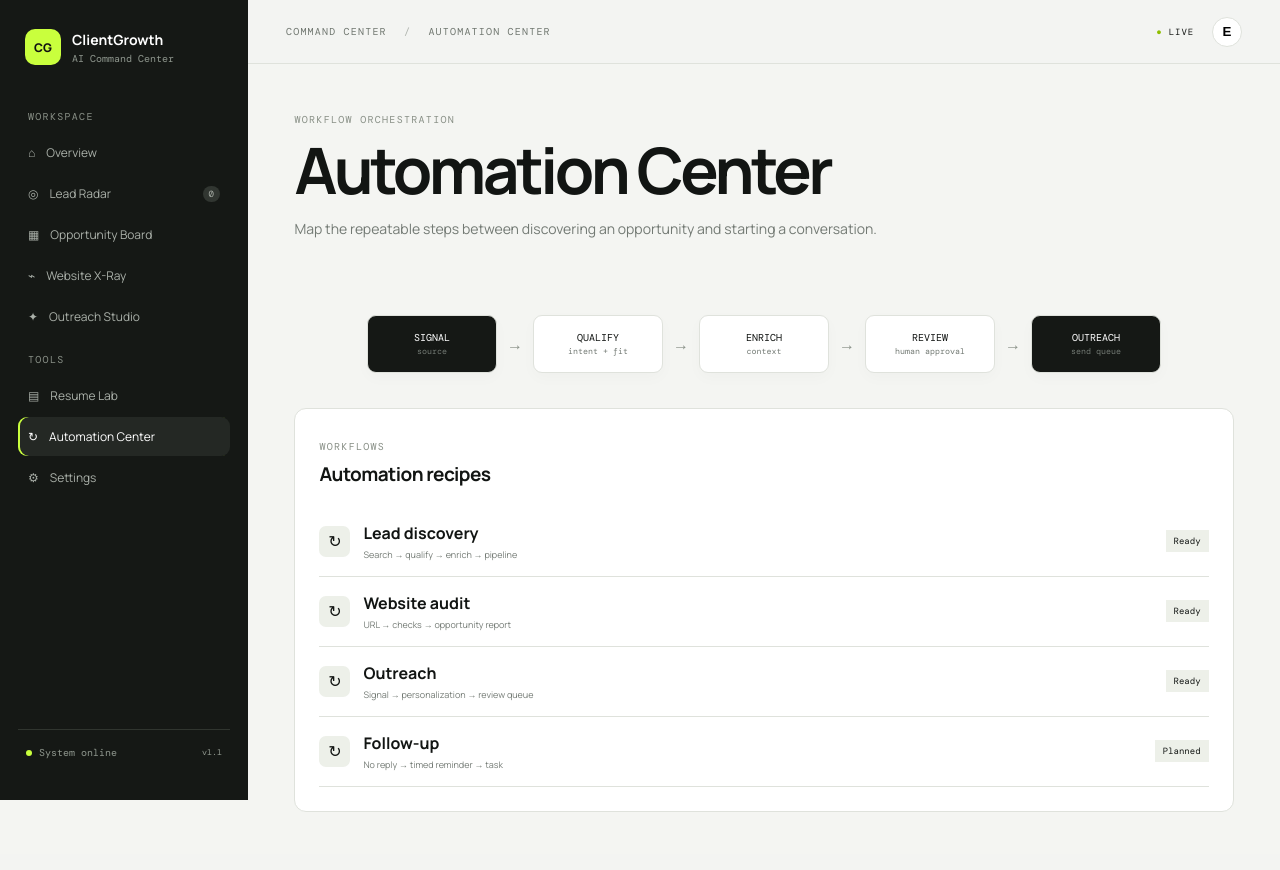
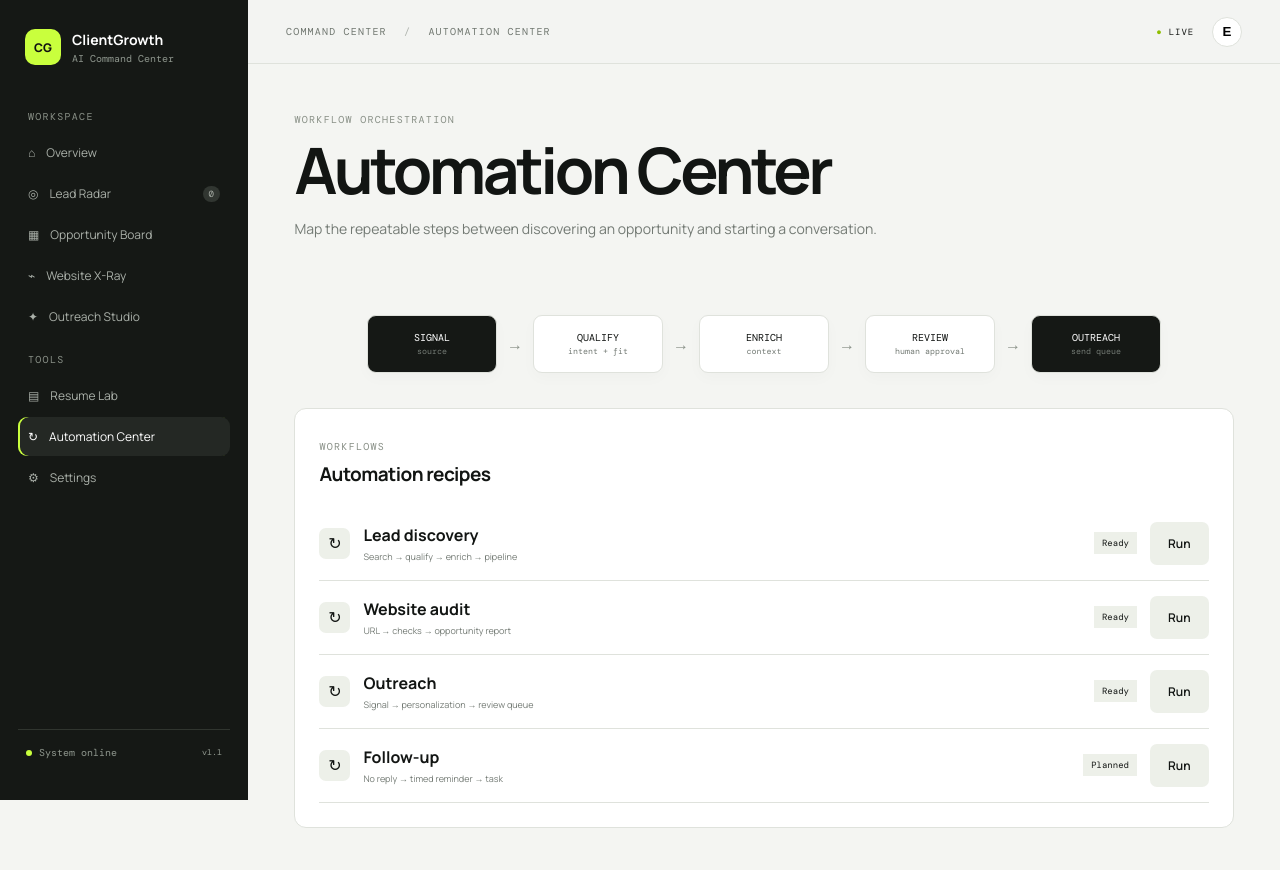
Before and after one commit to Ab2612Ab/clientgrowth-ai-hub, a FastAPI app: page /automations in a window 1280 px wide. Before the commit the page ends 812 px from the top, so only its background shows below. Run offline with FastAPI, Linux system fonts and the light colour scheme.

Commit message:
Make Automation Center actionable

```diff
--- a/templates/automations.html
+++ b/templates/automations.html
@@ -1 +1 @@
-{% extends 'base.html' %}{% block title %}Automation Center · ClientGrowth AI{% endblock %}{% block crumb %}AUTOMATION CENTER{% endblock %}{% block content %}<section class="pagehead"><div><span class="eyebrow">WORKFLOW ORCHESTRATION</span><h1>Automation Center</h1><p>Map the repeatable steps between discovering an opportunity and starting a conversation.</p></div></section><div class="flow"><div class="flow-node start">SIGNAL<br><small>source</small></div><div class="connector">→</div><div class="flow-node">QUALIFY<br><small>intent + fit</small></div><div class="connector">→</div><div class="flow-node">ENRICH<br><small>context</small></div><div class="connector">→</div><div class="flow-node">REVIEW<br><small>human approval</small></div><div class="connector">→</div><div class="flow-node end">OUTREACH<br><small>send queue</small></div></div><div class="panel"><div class="panel-head"><div><span class="eyebrow">WORKFLOWS</span><h2>Automation recipes</h2></div></div>{% for f in flows %}<div class="workflow-row"><div class="workflow-icon">↻</div><div><b>{{f[0]}}</b><span>{{f[1]}}</span></div><em class="state">{{f[2]}}</em></div>{% endfor %}</div>{% endblock %}
+{% extends 'base.html' %}{% block title %}Automation Center · ClientGrowth AI{% endblock %}{% block crumb %}AUTOMATION CENTER{% endblock %}{% block content %}<section class="pagehead"><div><span class="eyebrow">WORKFLOW ORCHESTRATION</span><h1>Automation Center</h1><p>Map the repeatable steps between discovering an opportunity and starting a conversation.</p></div></section><div class="flow"><div class="flow-node start">SIGNAL<br><small>source</small></div><div class="connector">→</div><div class="flow-node">QUALIFY<br><small>intent + fit</small></div><div class="connector">→</div><div class="flow-node">ENRICH<br><small>context</small></div><div class="connector">→</div><div class="flow-node">REVIEW<br><small>human approval</small></div><div class="connector">→</div><div class="flow-node end">OUTREACH<br><small>send queue</small></div></div><div class="panel"><div class="panel-head"><div><span class="eyebrow">WORKFLOWS</span><h2>Automation recipes</h2></div></div>{% for f in flows %}<div class="workflow-row"><div class="workflow-icon">↻</div><div><b>{{f[0]}}</b><span>{{f[1]}}</span></div><em class="state">{{f[2]}}</em><button type="button" class="secondary automation-action" data-automation="{% if f[0]=='Lead discovery' %}lead-discovery{% elif f[0]=='Website audit' %}website-audit{% elif f[0]=='Outreach' %}outreach{% else %}follow-up{% endif %}">Run</button></div>{% endfor %}</div>{% endblock %}
```
